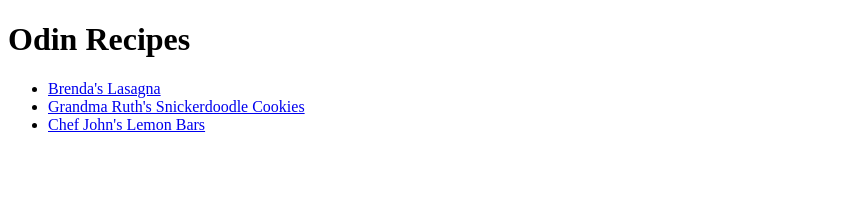
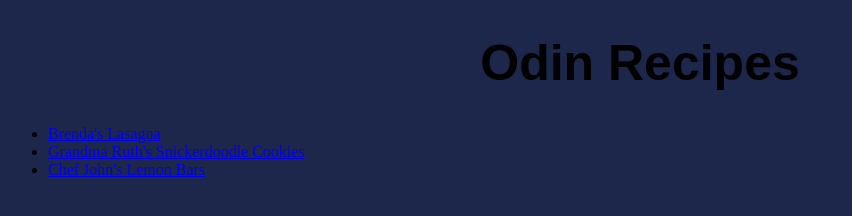
Before and after one commit to Dingus24/Odin-Recipes, a plain HTML site: page index.html in a window 1280 px wide. Shown: the whole page, without its empty margins (0-852 px from the left). Drawn offline with Linux system fonts and the light colour scheme.

Commit message:
A little update on the primary page for the recipes

```diff
--- a/index.html
+++ b/index.html
@@ -2,7 +2,8 @@
 <html lang="en">
     <head>
         <meta charset="UTF-8">
-        <title>Odin Recipes</title>
+        <link rel="stylesheet" href="styles.css">
+        <title id="title">Odin Recipes</title>
     </head>
     <body>
         <h1>Odin Recipes</h1>
--- /dev/null
+++ b/styles.css
@@ -0,0 +1,10 @@
+* {
+    background-color: rgb(29, 39, 75);
+}
+
+h1 {
+    text-align: center;
+    font-weight: bold;
+    font-family:Arial, Helvetica, sans-serif;
+    font-size: 50px;
+}
```
